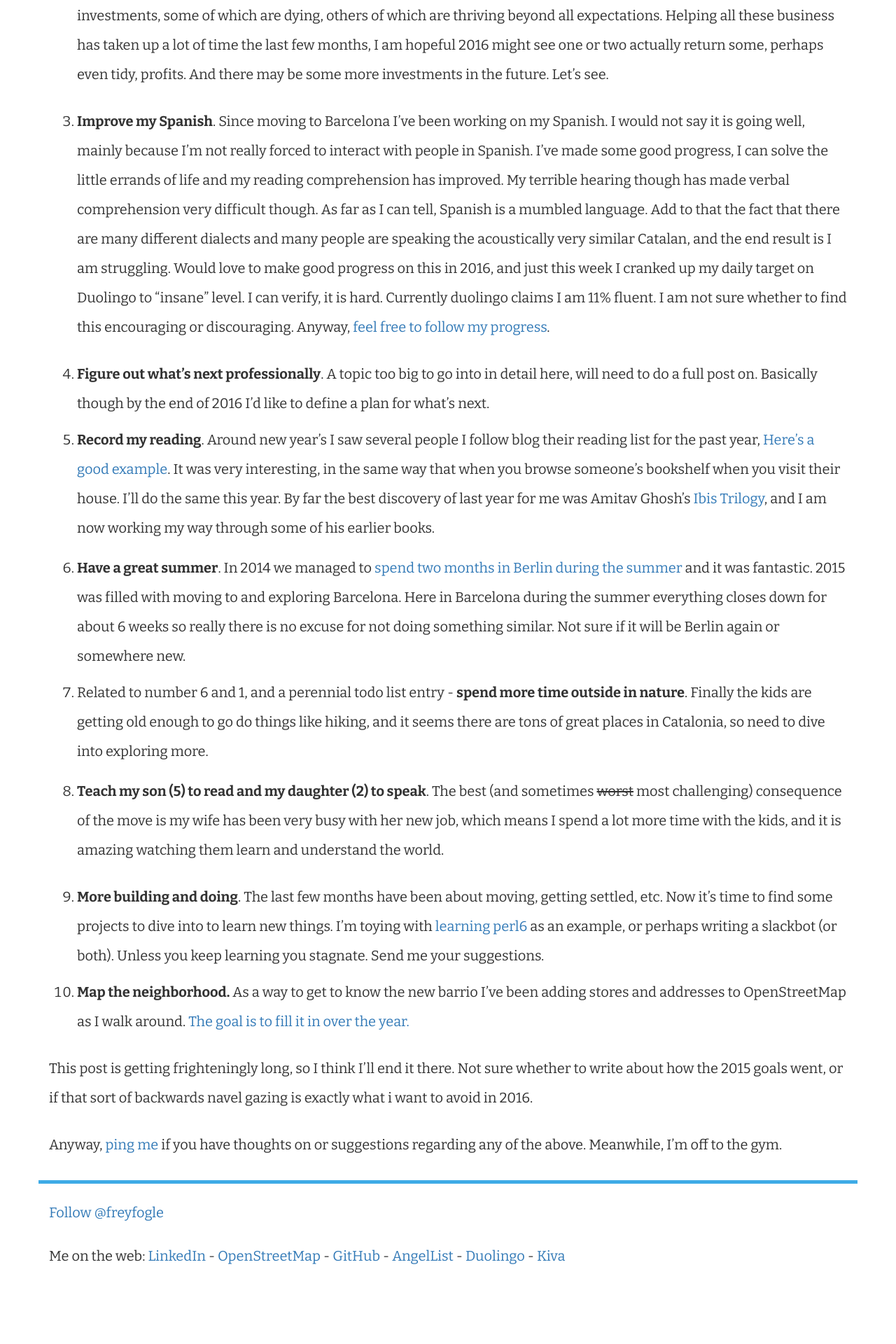
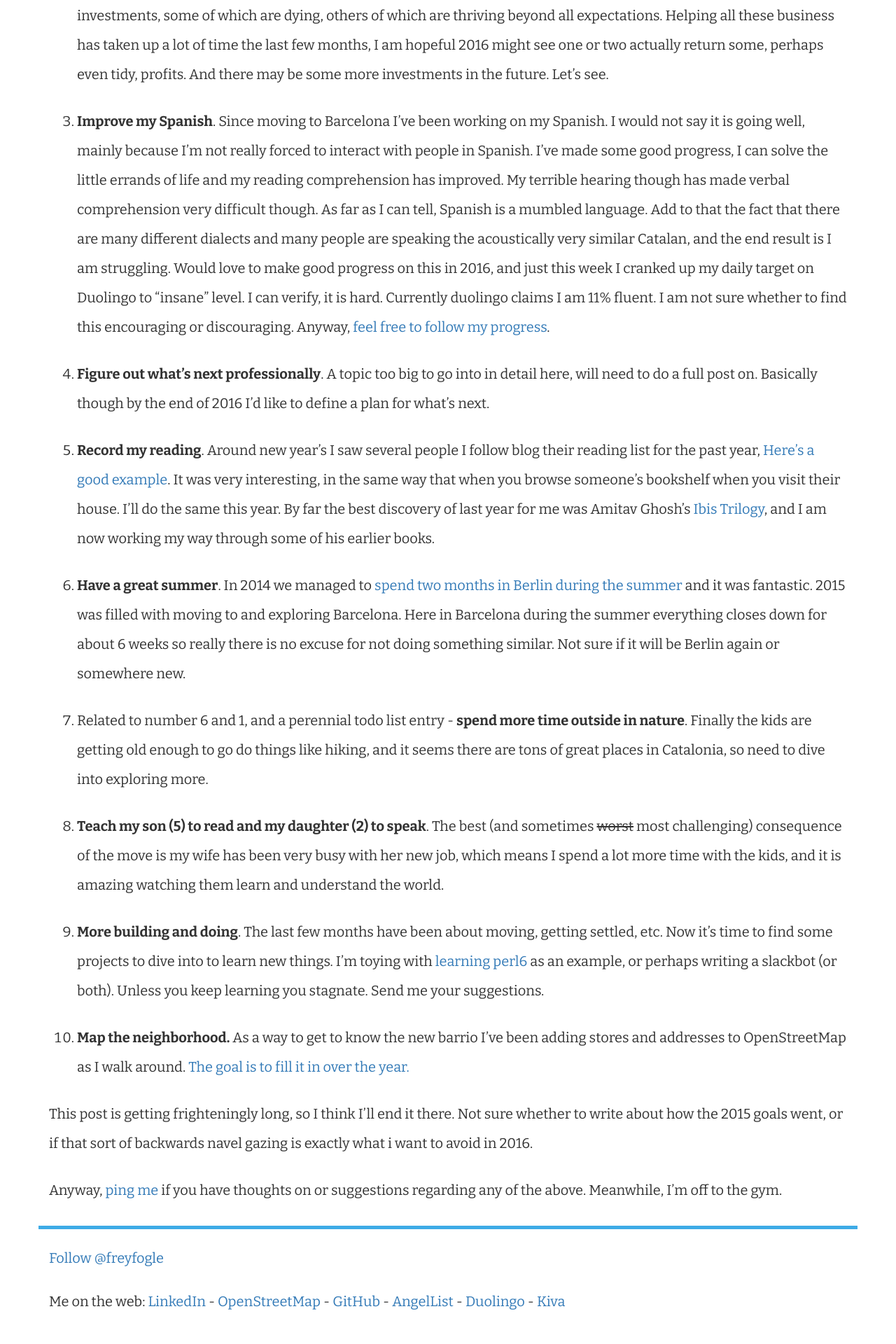
Before and after one commit to freyfogle/freyfogle.github.io, a Jekyll site: the page built from _posts/2016-01-29-goals-for-2016.md, in a window 1280 px wide. Shown: the part 1531-3451 px from the top of the page at 70% size. Built offline with Jekyll 4.4.1, drawn with Linux system fonts in a browser that asks for light colours; comment, search, counter and statistics services are not loaded; before the commit the page ends 3386 px from its top, so only the background shows below that.

Commit message:
formatting

```diff
--- a/_posts/2016-01-29-goals-for-2016.md
+++ b/_posts/2016-01-29-goals-for-2016.md
@@ -7,30 +7,32 @@ categories: ""
 ---
 After a very long hiatus, I am back on the blog. <a href="http://www.freyfogle.com/post/132872030130/were-moving">
 </a>
-<a href="http://www.freyfogle.com/post/132872030130/were-moving">We’ve moved to Sarrià</a>, and getting internet set up at home was a bit of a disaster, in total the process took about two months. From early January when we actually moved my only means of getting online has been my phone. It was an interesting experiment and the conclusion is clear: I am definitely not ready for a mobile only future. Mobile is great for consuming content, terrible for creating it.
+<a href="http://www.freyfogle.com/post/132872030130/were-moving">We've moved to Sarrià</a>, and getting internet set up at home was a bit of a disaster, in total the process took about two months. From early January when we actually moved my only means of getting online has been my phone. It was an interesting experiment and the conclusion is clear: I am definitely not ready for a mobile only future. Mobile is great for consuming content, terrible for creating it.
 
-The move meant I unfortunately delayed my annual (well last two years at least) tradition of posting my new year’s goals, (see <a href="http://www.freyfogle.com/post/107839352080/goals-for-2015">2015</a> and <a href="http://www.freyfogle.com/post/73132172349/goals-for-2014">2014</a>). 2015 has been a wild year with <a href="http://www.freyfogle.com/post/130580147055/my-last-day-at-lokku">selling Lokku</a> and moving to Barcelona, then moving to the other side of Barcelona. Lots of change, which on the whole was very healthy but also at times very challenging.
+The move meant I unfortunately delayed my annual (well last two years at least) tradition of posting my new year's goals, (see <a href="http://www.freyfogle.com/post/107839352080/goals-for-2015">2015</a> and <a href="http://www.freyfogle.com/post/73132172349/goals-for-2014">2014</a>). 2015 has been a wild year with <a href="http://www.freyfogle.com/post/130580147055/my-last-day-at-lokku">selling Lokku</a> and moving to Barcelona, then moving to the other side of Barcelona. Lots of change, which on the whole was very healthy but also at times very challenging.
 
-So let’s dive in to the targets for 2016, in no particular order:
+So let's dive in to the targets for 2016, in no particular order:
 
-1. <b>Continue getting back into great shape.</b> I’ve made some progress on this last year, but not nearly as much as I would have hoped given how much “free” time I have. The autumn felt like an endless blur of illness as both kids acted as germ magnets. Finally we’re all healthy and now much more discipline is called for. Last week I found a good enough gym here in the new neighborhood and have been diligent about going. One disappointment of Barcelona is that while the weather is great and it is easy to be outside in general, it is very urban. In many ways it feels more urban than London. So yes, you can go to the beach or the mountains, but it is an effort, it is not just step out the front door and go for a run. Also the air pollution feels much, much worse. A good example, is the running course the city put next to Diagonal, a six lane road crossing town. I appreciate the sentiment, and there are people who use it, but it’s not for me. Anyway, with my 40th birthday rapidly approaching, #operationpeakfitness is back on.
+1. <b>Continue getting back into great shape.</b> I've made some progress on this last year, but not nearly as much as I would have hoped given how much "free" time I have. The autumn felt like an endless blur of illness as both kids acted as germ magnets. Finally we're all healthy and now much more discipline is called for. Last week I found a good enough gym here in the new neighborhood and have been diligent about going. One disappointment of Barcelona is that while the weather is great and it is easy to be outside in general, it is very urban. In many ways it feels more urban than London. So yes, you can go to the beach or the mountains, but it is an effort, it is not just step out the front door and go for a run. Also the air pollution feels much, much worse. A good example, is the running course the city put next to Diagonal, a six lane road crossing town. I appreciate the sentiment, and there are people who use it, but it's not for me. Anyway, with my 40th birthday rapidly approaching, #operationpeakfitness is back on.
 
-2. <b>Get my financial situation in order.</b> With the sale of Lokku, 2015 was the best financial year of my career to date. Moving to Spain though unfortunately adds yet another tax wrinkle to my life, and indeed far, far too much time was wasted over the last few months getting officially registered in Spain. Why make anything easy when it can be complicated seems to be the motto here. Anyway, I am now juggling four different tax jurisdictions which is not fun. So I need to get all that sorted out and do some long term financial planning. A good guide in this regard has been my friend and ex-colleague Albert Warnecke’s great blog <a href="http://www.finanzwesir.com/">Finanzwesir</a>. Albert asked me to write a blog post for him re: angel investing a long while back, and that too is on the todo list. Sorry for the delay Albert. Relatedly, I’m now juggling 10 angel investments, some of which are dying, others of which are thriving beyond all expectations. Helping all these business has taken up a lot of time the last few months, I am hopeful 2016 might see one or two actually return some, perhaps even tidy, profits. And there may be some more investments in the future. Let’s see.
+2. <b>Get my financial situation in order.</b> With the sale of Lokku, 2015 was the best financial year of my career to date. Moving to Spain though unfortunately adds yet another tax wrinkle to my life, and indeed far, far too much time was wasted over the last few months getting officially registered in Spain. Why make anything easy when it can be complicated seems to be the motto here. Anyway, I am now juggling four different tax jurisdictions which is not fun. So I need to get all that sorted out and do some long term financial planning. A good guide in this regard has been my friend and ex-colleague Albert Warnecke's great blog <a href="http://www.finanzwesir.com/">Finanzwesir</a>. Albert asked me to write a blog post for him re: angel investing a long while back, and that too is on the todo list. Sorry for the delay Albert. Relatedly, I'm now juggling 10 angel investments, some of which are dying, others of which are thriving beyond all expectations. Helping all these business has taken up a lot of time the last few months, I am hopeful 2016 might see one or two actually return some, perhaps even tidy, profits. And there may be some more investments in the future. Let's see.
 
-3. <b>Improve my Spanish</b>. Since moving to Barcelona I’ve been working on my Spanish. I would not say it is going well, mainly because I’m not really forced to interact with people in Spanish. I’ve made some good progress, I can solve the little errands of life and my reading comprehension has improved. My terrible hearing though has made verbal comprehension very difficult though. As far as I can tell, Spanish is a mumbled language. Add to that the fact that there are many different dialects and many people are speaking the acoustically very similar Catalan, and the end result is I am struggling. Would love to make good progress on this in 2016, and just this week I cranked up my daily target on Duolingo to “insane” level. I can verify, it is hard. Currently duolingo claims I am 11% fluent. I am not sure whether to find this encouraging or discouraging. Anyway, <a href="https://www.duolingo.com/edfreyfogle">feel free to follow my progress</a>.
+3. <b>Improve my Spanish</b>. Since moving to Barcelona I've been working on my Spanish. I would not say it is going well, mainly because I'm not really forced to interact with people in Spanish. I've made some good progress, I can solve the little errands of life and my reading comprehension has improved. My terrible hearing though has made verbal comprehension very difficult though. As far as I can tell, Spanish is a mumbled language. Add to that the fact that there are many different dialects and many people are speaking the acoustically very similar Catalan, and the end result is I am struggling. Would love to make good progress on this in 2016, and just this week I cranked up my daily target on Duolingo to "insane" level. I can verify, it is hard. Currently duolingo claims I am 11% fluent. I am not sure whether to find this encouraging or discouraging. Anyway, <a href="https://www.duolingo.com/edfreyfogle">feel free to follow my progress</a>.
 
-4. <b>Figure out what’s next professionally</b>. A topic too big to go into in detail here, will need to do a full post on. Basically though by the end of 2016 I’d like to define a plan for what’s next.
+4. <b>Figure out what's next professionally</b>. A topic too big to go into in detail here, will need to do a full post on. Basically though by the end of 2016 I'd like to define a plan for what's next.
 
-5. <b>Record my reading</b>. Around new year’s I saw several people I follow blog their reading list for the past year, <a href="http://christinacacioppo.com/blog/2015-books">Here’s a good example</a>. It was very interesting, in the same way that when you browse someone’s bookshelf when you visit their house. I’ll do the same this year. By far the best discovery of last year for me was Amitav Ghosh’s <a href="https://en.wikipedia.org/wiki/Ibis_trilogy">Ibis Trilogy</a>, and I am now working my way through some of his earlier books.
+5. <b>Record my reading</b>. Around new year's I saw several people I follow blog their reading list for the past year, <a href="http://christinacacioppo.com/blog/2015-books">Here's a good example</a>. It was very interesting, in the same way that when you browse someone's bookshelf when you visit their house. I'll do the same this year. By far the best discovery of last year for me was Amitav Ghosh's <a href="https://en.wikipedia.org/wiki/Ibis_trilogy">Ibis Trilogy</a>, and I am now working my way through some of his earlier books.
+
 6. <b>Have a great summer</b>. In 2014 we managed to <a href="http://www.freyfogle.com/post/96569192005/berlin-and-bestsummerever">spend two months in Berlin during the summer</a> and it was fantastic. 2015 was filled with moving to and exploring Barcelona. Here in Barcelona during the summer everything closes down for about 6 weeks so really there is no excuse for not doing something similar. Not sure if it will be Berlin again or somewhere new.
 
 7. Related to number 6 and 1, and a perennial todo list entry - <b>spend more time outside in nature</b>. Finally the kids are getting old enough to go do things like hiking, and it seems there are tons of great places in Catalonia, so need to dive into exploring more.
+
 8. <b>Teach my son (5) to read and my daughter (2) to speak</b>. The best (and sometimes <strike>worst</strike> most challenging) consequence of the move is my wife has been very busy with her new job, which means I spend a lot more time with the kids, and it is amazing watching them learn and understand the world.
 
-9. <b>More building and doing</b>. The last few months have been about moving, getting settled, etc. Now it’s time to find some projects to dive into to learn new things. I’m toying with <a href="https://perl6.org/">learning perl6</a> as an example, or perhaps writing a slackbot (or both). Unless you keep learning you stagnate. Send me your suggestions.
+9. <b>More building and doing</b>. The last few months have been about moving, getting settled, etc. Now it's time to find some projects to dive into to learn new things. I'm toying with <a href="https://perl6.org/">learning perl6</a> as an example, or perhaps writing a slackbot (or both). Unless you keep learning you stagnate. Send me your suggestions.
 
-10. <b>Map the neighborhood.</b> As a way to get to know the new barrio I’ve been adding stores and addresses to OpenStreetMap as I walk around. <a href="http://www.openstreetmap.org/#map=17/41.40036/2.13125">The goal is to fill it in over the year.</a>
+10. <b>Map the neighborhood.</b> As a way to get to know the new barrio I've been adding stores and addresses to OpenStreetMap as I walk around. <a href="http://www.openstreetmap.org/#map=17/41.40036/2.13125">The goal is to fill it in over the year.</a>
 
-This post is getting frighteningly long, so I think I’ll end it there. Not sure whether to write about how the 2015 goals went, or if that sort of backwards navel gazing is exactly what i want to avoid in 2016.
+This post is getting frighteningly long, so I think I'll end it there. Not sure whether to write about how the 2015 goals went, or if that sort of backwards navel gazing is exactly what i want to avoid in 2016.
 
-Anyway, <a href="https://twitter.com/freyfogle">ping me</a> if you have thoughts on or suggestions regarding any of the above. Meanwhile, I’m off to the gym.
+Anyway, <a href="https://twitter.com/freyfogle">ping me</a> if you have thoughts on or suggestions regarding any of the above. Meanwhile, I'm off to the gym.
```
